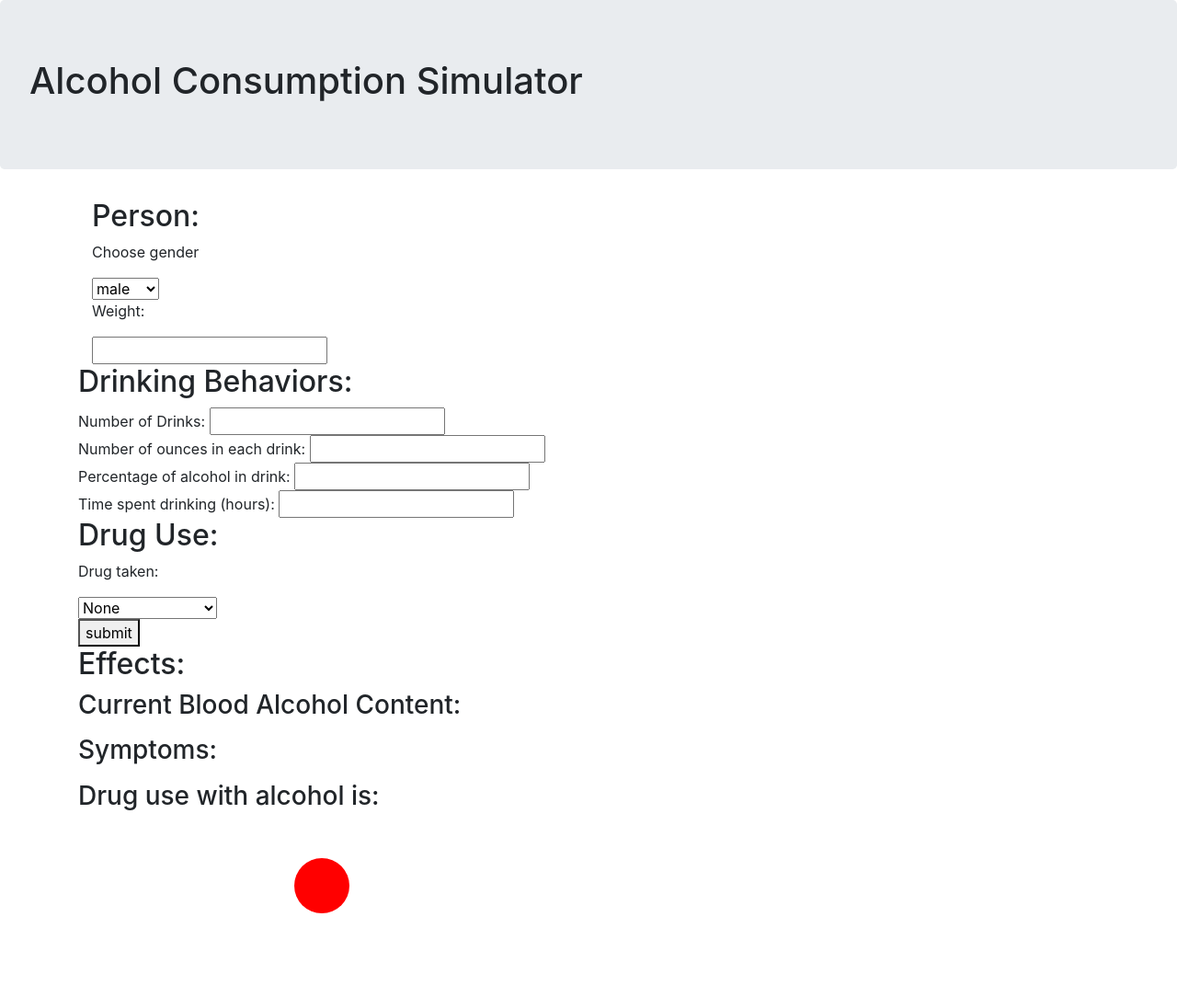
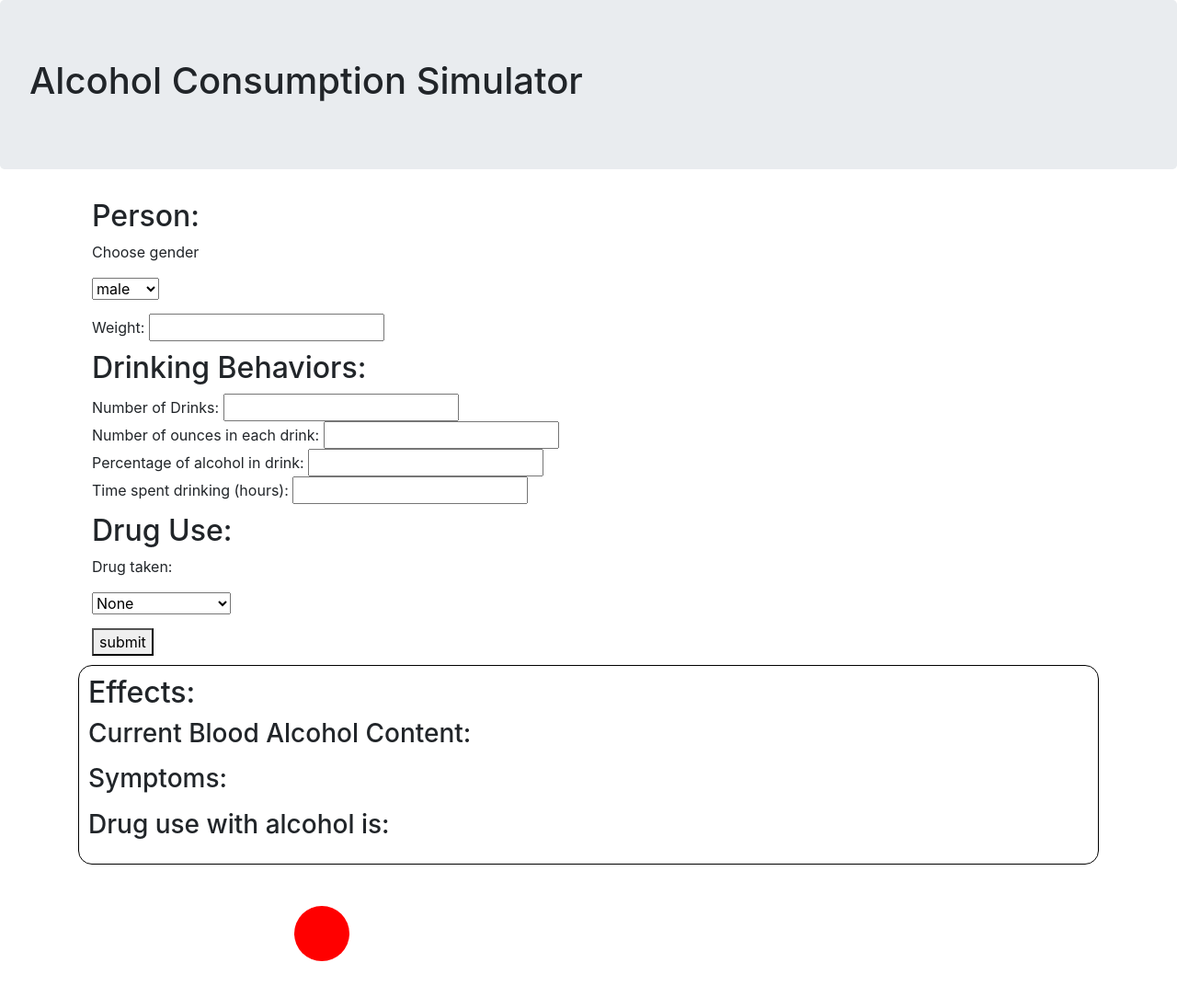
Before and after one commit to arinorberg/474FinalProject, a plain HTML site: page index.html in a window 1280 px wide. Shown: the top 1084 px of the page at 92% size. Drawn offline with nearby package versions, Linux system fonts and the light colour scheme.

Commit message:
added some basic style

```diff
--- a/css/style.css
+++ b/css/style.css
@@ -3,3 +3,17 @@
 h2 {
   font-size: .5em;
 }
+
+#dropdownGender, #dropdownDrug {
+  margin-bottom: 15px;
+}
+
+.container {
+  margin-bottom: 10px;
+}
+
+#effects {
+  border: black solid 1px;
+  padding: 10px;
+  border-radius: 15px;
+}
--- a/index.html
+++ b/index.html
@@ -21,25 +21,27 @@
                 <p class ="interactionLabel">Choose gender</p>
                 <select id="dropdownGender"></select>
         </div>
-        <p>Weight: </p><input type="text" name="weightInput" id="w_value"><br>
+        Weight: <input type="text" name="weightInput" id="w_value"><br>
     </div>
-
+    <div class=container>
         <h2>Drinking Behaviors: </h2>
         Number of Drinks: <input type="number" name="numDrinksInput" id="num_drinks"><br>
         Number of ounces in each drink: <input type="number" name="ouncesInput" id="ounces"><br>
         Percentage of alcohol in drink: <input type="number" name="percentageInput" id="percent"><br>
         Time spent drinking (hours): <input type="number" name="numDrinksInput" id="time"><br>
+    </div>
 
+    <div class="container">
         <h2>Drug Use: </h2>
         <div class="dropdown">
                 <p class ="interactionLabel">Drug taken: </p>
                 <select id="dropdownDrug"></select>
         </div>
-
         <button id="d_submit">submit</button>
-
+    </div>
 
     <!-- drunkness values -->
+    <div class="container" id="effects">
         <h2>Effects: </h2>
         <h3>Current Blood Alcohol Content: </h3>
         <p id="currBAC"></p>
@@ -49,6 +51,7 @@
 
         <h3>Drug use with alcohol is: </h3>
         <p id="currDrugEffects"></p>
+    </div>
 
   </div>
 
```
Lines whose indentation alone changed are shown as unchanged.
